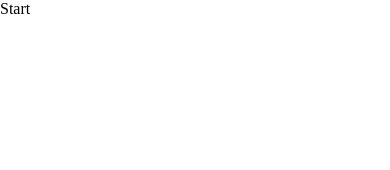
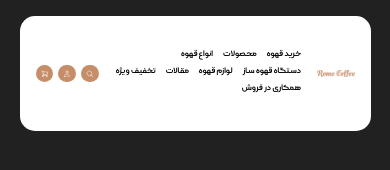
Before and after one commit to SINAZZzz/RomeCoffee, a plain HTML site: page index.html in a window 390 px wide. Drawn offline with Linux system fonts and the light colour scheme.

Commit message:
feat: completed navbar

```diff
--- a/index.html
+++ b/index.html
@@ -7,7 +7,63 @@
     <title>Rome Coffee</title>
   </head>
   <body>
-    Start
+    <!-- navbar -->
+    <div class="navbar">
+      <div class="logo">
+        <img src="assets/image/Rome Coffee.png" alt="logo" class="logoImg" />
+        <div class="menu" id="data-menu"></div>
+      </div>
+      <div class="btn-menu">
+        <div class="icon-menu">
+          <svg
+            xmlns="http://www.w3.org/2000/svg"
+            fill="none"
+            viewBox="0 0 24 24"
+            stroke-width="1.5"
+            stroke="currentColor"
+            class="size-6"
+          >
+            <path
+              stroke-linecap="round"
+              stroke-linejoin="round"
+              d="m21 21-5.197-5.197m0 0A7.5 7.5 0 1 0 5.196 5.196a7.5 7.5 0 0 0 10.607 10.607Z"
+            />
+          </svg>
+        </div>
+        <div class="icon-menu">
+          <svg
+            xmlns="http://www.w3.org/2000/svg"
+            fill="none"
+            viewBox="0 0 24 24"
+            stroke-width="1.5"
+            stroke="currentColor"
+            class="size-6"
+          >
+            <path
+              stroke-linecap="round"
+              stroke-linejoin="round"
+              d="M15.75 6a3.75 3.75 0 1 1-7.5 0 3.75 3.75 0 0 1 7.5 0ZM4.501 20.118a7.5 7.5 0 0 1 14.998 0A17.933 17.933 0 0 1 12 21.75c-2.676 0-5.216-.584-7.499-1.632Z"
+            />
+          </svg>
+        </div>
+        <div class="icon-menu">
+          <svg
+            xmlns="http://www.w3.org/2000/svg"
+            fill="none"
+            viewBox="0 0 24 24"
+            stroke-width="1.5"
+            stroke="currentColor"
+            class="size-6"
+          >
+            <path
+              stroke-linecap="round"
+              stroke-linejoin="round"
+              d="M2.25 3h1.386c.51 0 .955.343 1.087.835l.383 1.437M7.5 14.25a3 3 0 0 0-3 3h15.75m-12.75-3h11.218c1.121-2.3 2.1-4.684 2.924-7.138a60.114 60.114 0 0 0-16.536-1.84M7.5 14.25 5.106 5.272M6 20.25a.75.75 0 1 1-1.5 0 .75.75 0 0 1 1.5 0Zm12.75 0a.75.75 0 1 1-1.5 0 .75.75 0 0 1 1.5 0Z"
+            />
+          </svg>
+        </div>
+      </div>
+    </div>
   </body>
   <script src="script.js"></script>
 </html>
--- a/script.js
+++ b/script.js
@@ -0,0 +1,10 @@
+var data = ["خرید قهوه", "محصولات", "انواع قهوه", "دستگاه قهوه ساز", "لوازم قهوه", "مقالات", "تخفیف ویژه", "همکاری در فروش"];
+
+var menu = document.getElementById('data-menu');
+
+data.map((item) => {
+    var element = document.createElement('div');
+    element.textContent = item;
+    element.classList.add('menu-item');
+    menu.appendChild(element);
+})
--- a/styles.css
+++ b/styles.css
@@ -2,4 +2,110 @@
     margin: 0;
     padding: 0;
     box-sizing: border-box;
+    font-family: "Kalameh";
+    direction: rtl;
+    overflow-x: hidden;
+
 }
+
+body{
+    background: #212121;
+    padding: 0 5%;
+}
+
+@font-face {
+    font-family: Kalameh;
+    src: url(assets/fonts/Kalameh.ttf);
+}
+
+.navbar{
+    display: flex;
+    align-items: center;
+    justify-content: space-between;
+    background-color: #FFF;
+    border-radius: 15px;
+    padding: 2rem 1rem;
+    margin-top: 1rem;
+}
+
+.logo{
+    display: flex;
+    align-items: center;
+    width: 100%;
+}
+
+.logoImg{
+    width: 12%;
+}
+
+.menu{
+    display: flex;
+    align-items: center;
+    margin-right: 2rem;
+}
+
+.menu-item{
+    padding-left: 10px;
+    cursor: pointer;
+    font-size: large;
+}
+
+.btn-menu{
+    width: fit-content;
+    display: flex;
+}
+
+.icon-menu{
+    width: 3rem;
+    display: flex;
+    align-items: center;
+    background: #C58D68;
+    padding: 8px;
+    color: white;
+    border-radius: 15px;
+    margin-right: 10px;
+}
+
+/* responsive */
+
+@media (max-width: 1024px) {
+    .menu-item{
+        padding-left: 10px;
+        font-size: 0.9rem;
+    }
+    .menu{
+        flex-wrap: wrap;
+    }
+}
+
+@media (max-width: 768px) {
+    .menu{
+        margin-right: 1rem;
+        flex-wrap: wrap;
+    }
+    .menu-item{
+        padding-left: 10px;
+        font-size: 0.7rem;
+    }
+    .icon-menu{
+        width: 2.5rem;
+    }
+}
+
+@media (max-width: 426px) {
+    .icon-menu{
+        width: 1.5rem;
+        padding: 5px;
+        margin-right: 5px;
+    }
+    .logoImg{
+        width: 30%;
+    }
+    .menu-item{
+        font-size: 0.65rem;
+        margin-bottom: 5px;
+    }
+    .menu{
+       flex-wrap: wrap;
+    }
+}
```
Also changed, not shown: assets/fonts/Kalameh.ttf (added), assets/image/Rome Coffee.png (added).
